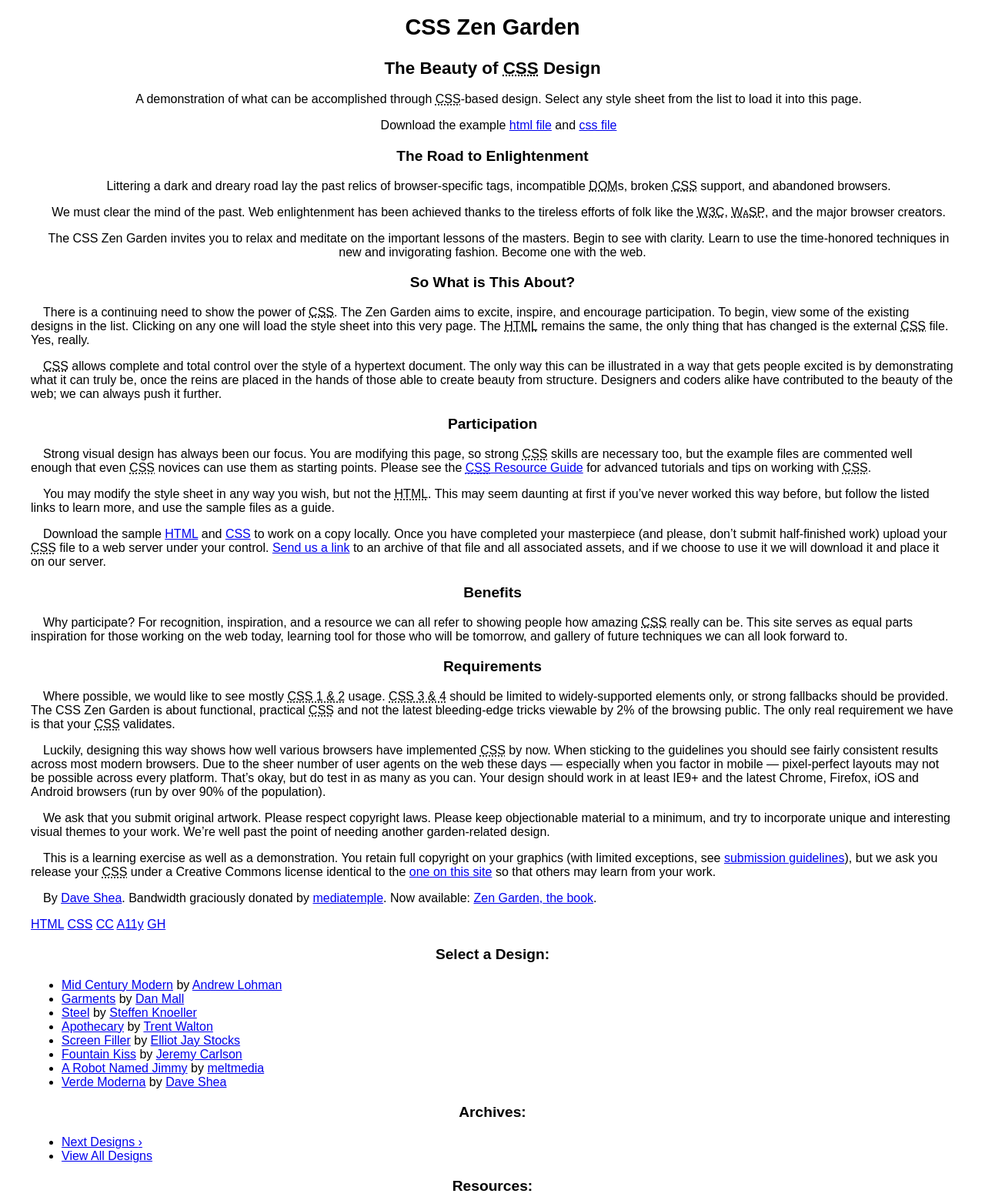
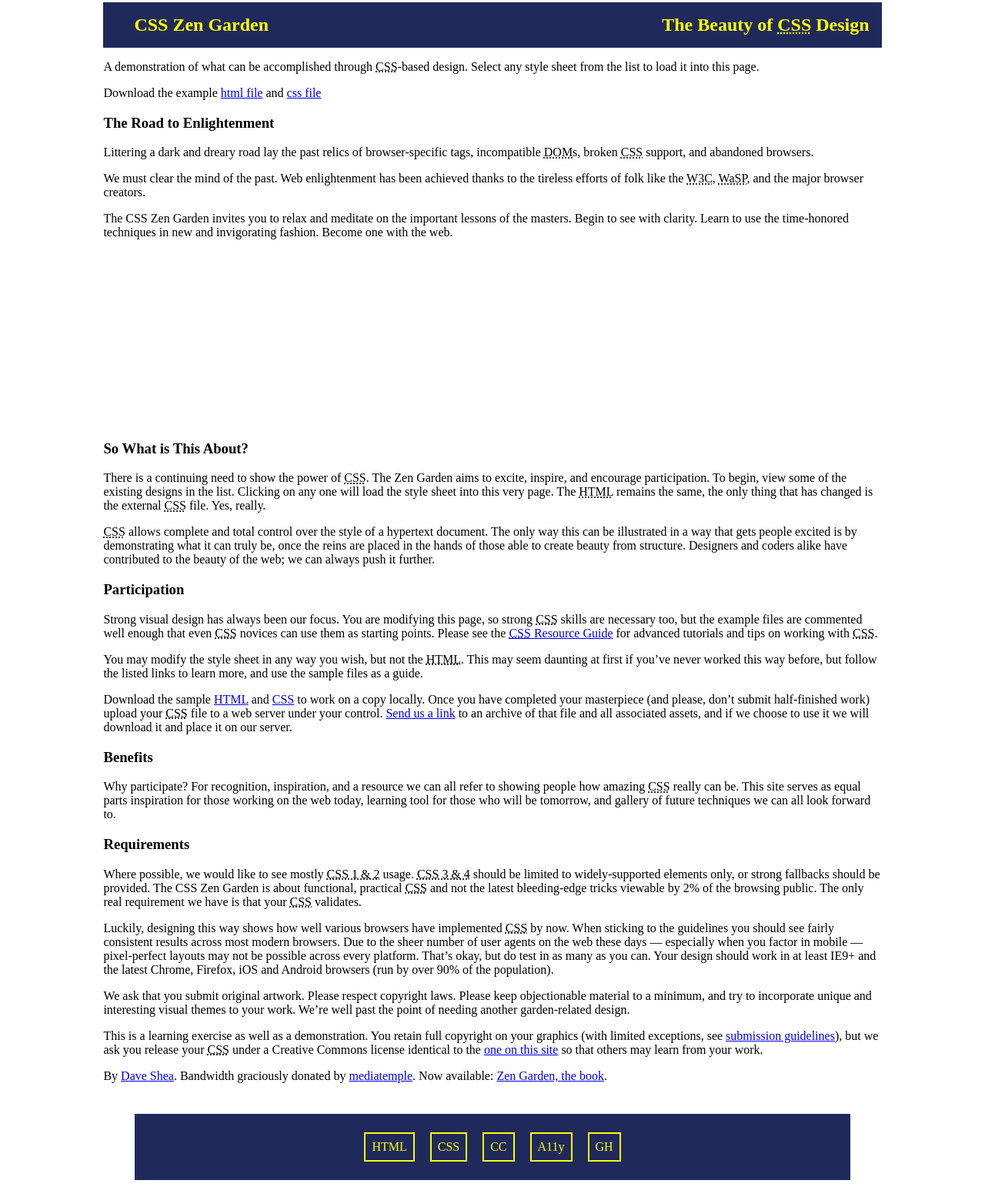
Before and after one commit to Desenvolve-introducao-Robert/Roberthento, a plain HTML site: page index.html in a window 1280 px wide. Shown: the part 5-1560 px from the top of the page at 77% size. Drawn offline with Linux system fonts and the light colour scheme.

Commit message:
Add files via upload
eb 13.2 - CSS Box model (Exercícios)

```diff
--- a/style.css
+++ b/style.css
@@ -1,43 +1,63 @@
-/* 1. Aspectos gerais */
-body {
-  width: 1200px;              /* tamanho fixo para a página */
-  margin: 0 auto;             /* centraliza a página no navegador */
-  font-family: sans-serif;    /* fonte sans-serif */
+.page-wrapper {
+  width: 80%;
+  max-width: 1280px;
+  margin: auto;
 }
 
-p {
-  text-indent: 1em;           /* indenta parágrafos */
+#zen-intro {
+  height: 550px;
 }
 
-/* 2. Títulos */
-h1, h2, h3 {
-  text-align: center;         /* pode trocar para right se preferir */
+#design-archives {
+  display: none;
 }
 
-h1 {
-  font-size: 1.8rem;
+#zen-intro header {
+  background: #1f295c;
+  color: yellow;
+  display: flex;
+  align-items: center;
+  justify-content: space-between;
+  padding: 1em;
 }
 
-h2 {
-  font-size: 1.4rem;
+#zen-intro header h1,
+#zen-intro header h2 {
+  display: inline-block;
+  margin: 0;
 }
 
-h3 {
-  font-size: 1.2rem;
+#zen-intro header h1 {
+  margin-left: 1em;
+  margin-right: 1em;
 }
 
-/* 3. Seções de resumo e principal */
-/* Normalmente no Zen Garden elas têm ids: #zen-summary e #zen-preamble (resumo),
-   e #zen-main (principal). */
-#zen-summary, #zen-preamble {
-  text-align: center;         /* alinhamento à direita também é válido */
+aside ul {
+  list-style: none;
+  padding: 0;
 }
 
-#zen-main p {
-  line-height: 1.5;           /* espaçamento entre linhas */
+aside ul li + li {
+  margin-top: 1em;
 }
 
-/* 4. Abreviaturas */
-abbr {
-  font-variant: small-caps;
+aside ul li {
+  text-align: center;
 }
+
+footer {
+  background: #1f295c;
+  color: yellow;
+  margin: 4%;
+  padding: 1em;
+  text-align: center;
+}
+
+footer a {
+  display: inline-block;
+  border: 2px solid yellow;
+  padding: 0.5em;
+  margin: 0.5em;
+  text-decoration: none;
+  color: yellow;
+}
```
Also changed, not shown: index.html (+1 -0 lines).
